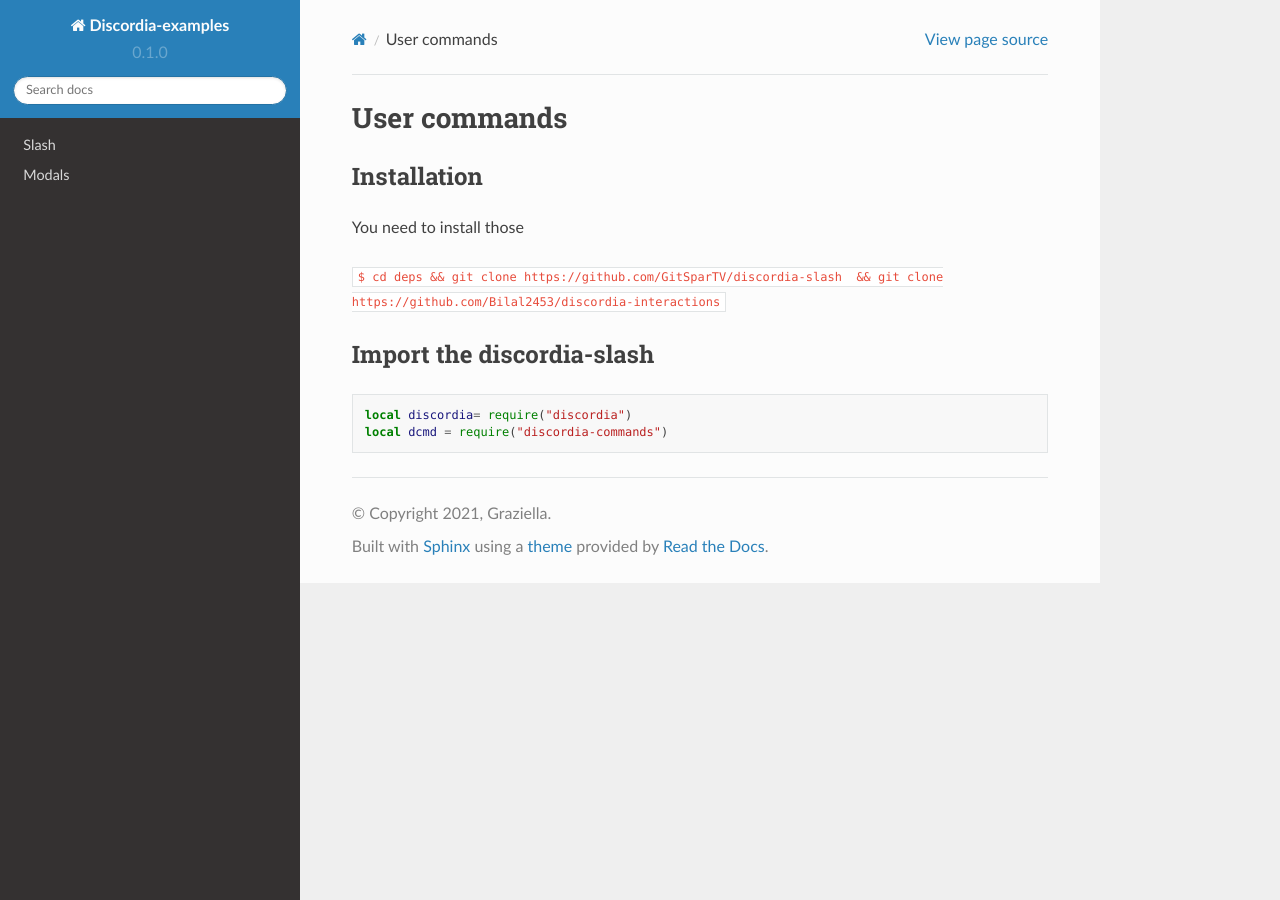
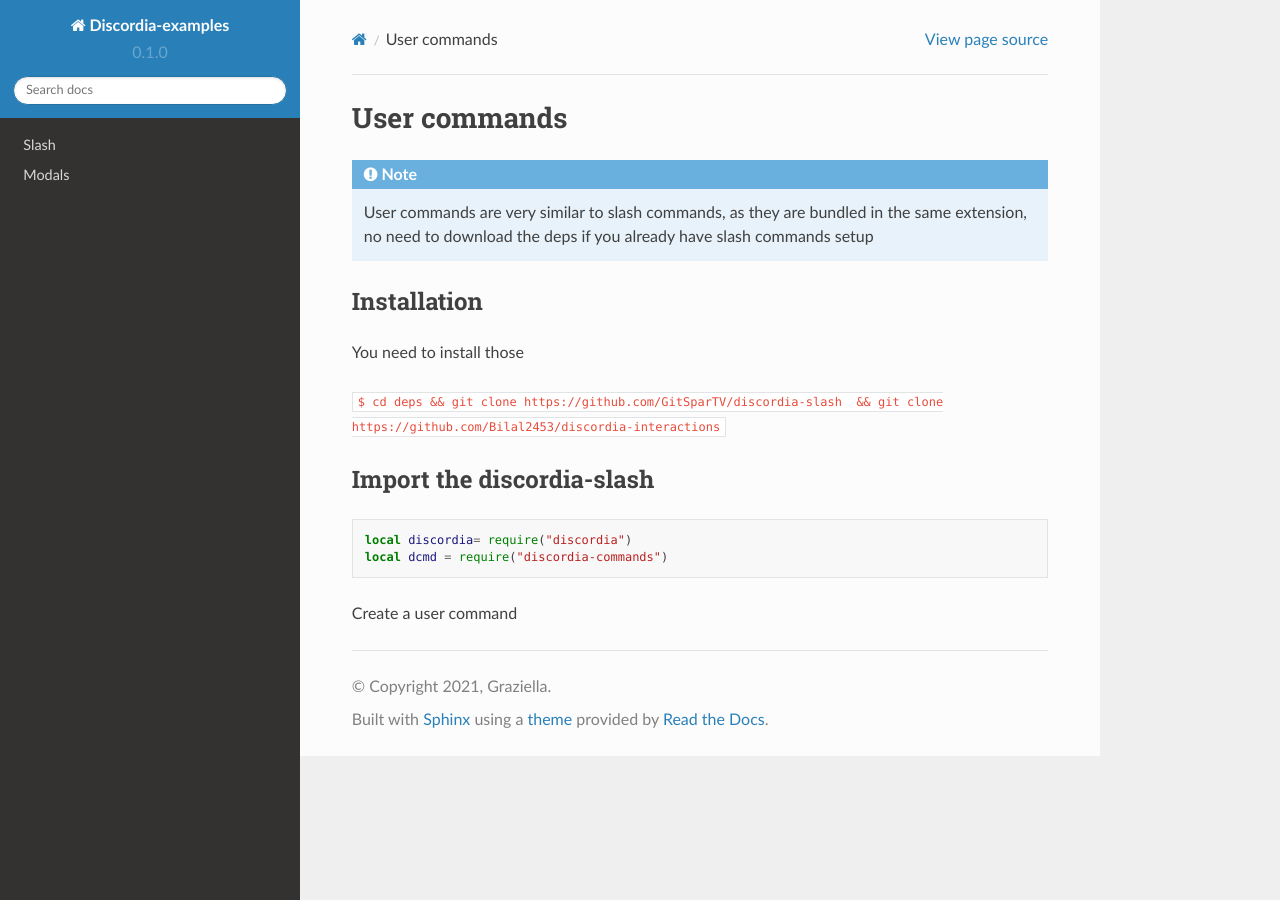
Before and after one commit to justdie386/discordia-examples, a Sphinx documentation site: the page built from docs/source/userCommand.rst, in a window 1280 px wide. Built offline with Sphinx 7.4.7 and the Read the Docs theme 2.0.0, drawn with Linux system fonts in a browser that asks for light colours; pages that are not in the unit, such as notebooks, are missing from menus.

Commit message:
Update userCommand.rst

```diff
--- a/docs/source/userCommand.rst
+++ b/docs/source/userCommand.rst
@@ -1,6 +1,7 @@
 User commands
 =====
-
+.. note::
+   User commands are very similar to slash commands, as they are bundled in the same extension, no need to download the deps if you already have slash commands    setup
 .. _Install:
 
 Installation
@@ -18,3 +19,5 @@ Import the discordia-slash
 
    local discordia= require("discordia")
    local dcmd = require("discordia-commands")
+
+Create a user command
```
